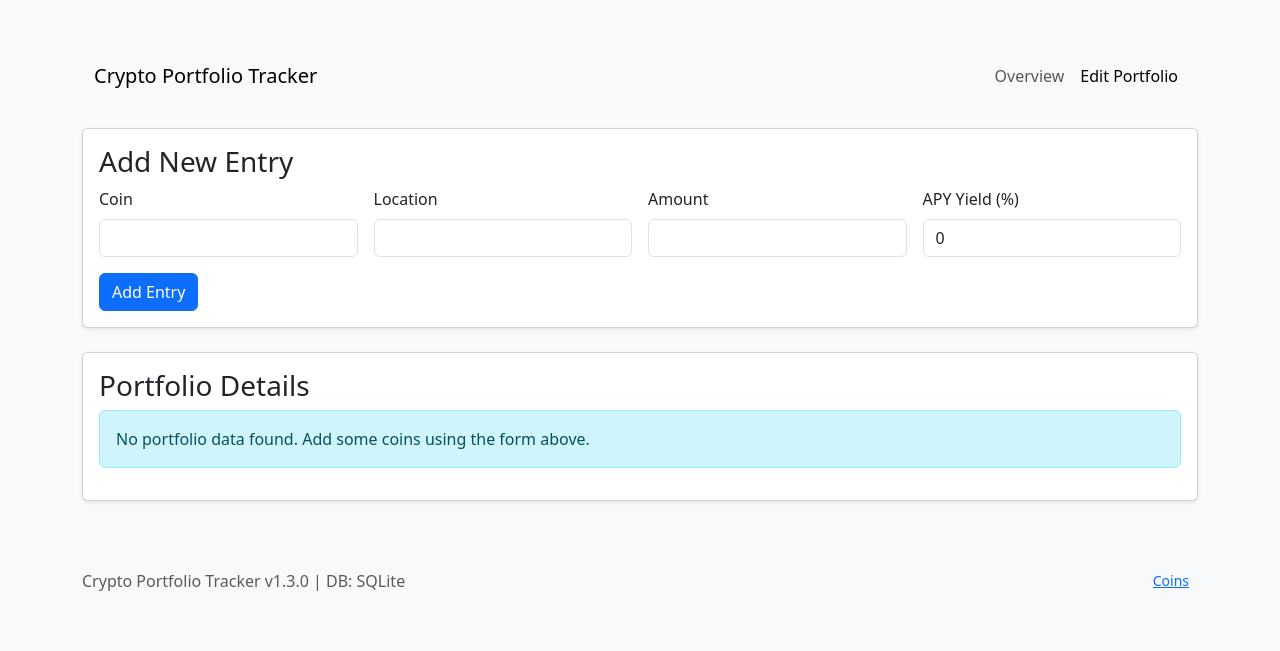
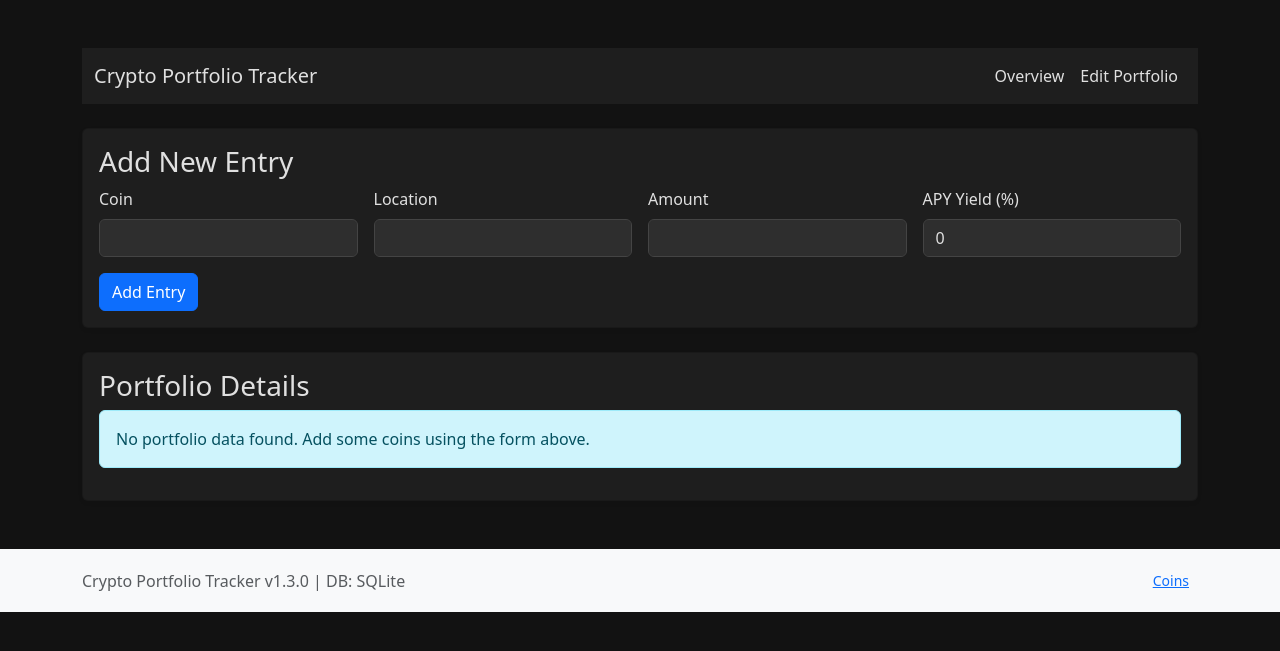
Before and after one commit to toxonaut/crypto-portfolio-tracker, a Flask app: page /edit_portfolio in a window 1280 px wide. Shown: the top 651 px of the page. Run offline with Flask 3, Linux system fonts and the light colour scheme; data that the repository does not hold is empty; some libraries are stand-ins or nearby versions.

Commit message:
Apply dark theme to website and table data

```diff
--- /dev/null
+++ b/static/dark-theme.css
@@ -0,0 +1,65 @@
+/* Dark theme styles */
+body {
+    background-color: #121212;
+    color: #e0e0e0;
+}
+
+.navbar {
+    background-color: #1e1e1e !important;
+    color: #e0e0e0 !important;
+}
+
+.navbar .navbar-brand,
+.navbar .nav-link {
+    color: #e0e0e0 !important;
+}
+
+.card {
+    background-color: #1e1e1e;
+    color: #e0e0e0;
+}
+
+.table {
+    background-color: #1e1e1e;
+    color: #e0e0e0;
+}
+
+.table th {
+    background-color: #1e1e1e;
+    color: #e0e0e0;
+}
+
+.table tbody tr {
+    background-color: #2e2e2e;
+}
+
+.table tbody tr:hover {
+    background-color: #3e3e3e;
+}
+
+.table td {
+    background-color: #2e2e2e;
+    color: #e0e0e0;
+}
+
+.form-control {
+    background-color: #2e2e2e;
+    color: #e0e0e0;
+    border-color: #444;
+}
+
+.form-control:focus {
+    background-color: #2e2e2e;
+    color: #e0e0e0;
+    border-color: #666;
+}
+
+.btn-primary {
+    background-color: #0d6efd;
+    border-color: #0d6efd;
+}
+
+.btn-primary:hover {
+    background-color: #0b5ed7;
+    border-color: #0a58ca;
+}
--- a/templates/edit_portfolio.html
+++ b/templates/edit_portfolio.html
@@ -8,6 +8,7 @@
     <link href="https://cdn.jsdelivr.net/npm/bootstrap@5.3.0/dist/css/bootstrap.min.css" rel="stylesheet">
     <link rel="stylesheet" href="https://cdn.jsdelivr.net/npm/bootstrap-icons@1.7.2/font/bootstrap-icons.css">
     <link rel="stylesheet" href="{{ url_for('static', filename='style.css') }}">
+    <link rel="stylesheet" href="{{ url_for('static', filename='dark-theme.css') }}">
 </head>
 <body>
     <div class="container mt-5">
--- a/templates/index.html
+++ b/templates/index.html
@@ -9,6 +9,7 @@
     <link href="https://cdn.jsdelivr.net/npm/bootstrap@5.3.0/dist/css/bootstrap.min.css" rel="stylesheet">
     <link rel="stylesheet" href="https://cdn.jsdelivr.net/npm/bootstrap-icons@1.7.2/font/bootstrap-icons.css">
     <link rel="stylesheet" href="{{ url_for('static', filename='style.css') }}">
+    <link rel="stylesheet" href="{{ url_for('static', filename='dark-theme.css') }}">
     <script type="text/javascript" src="https://s3.tradingview.com/tv.js"></script>
     <script src="https://cdn.jsdelivr.net/npm/chart.js"></script>
 </head>
```
Also changed, not shown: RUNNEN.txt (added).
